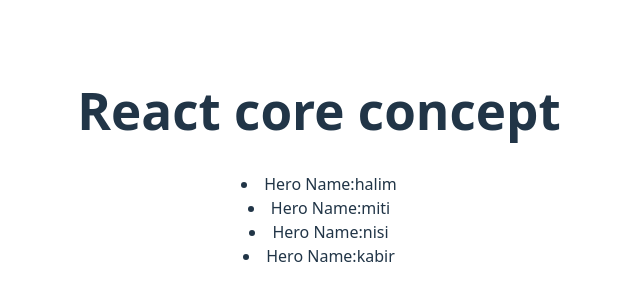
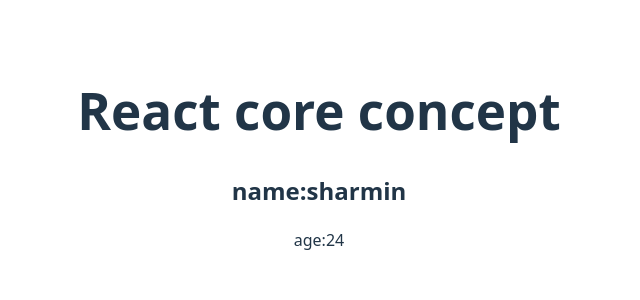
Before and after one commit to sharmin133/React-revision, a React (Vite) app: page / in a window 1280 px wide. Shown: the part 242-542 px from the top of the page, without its empty margins (321-961 px from the left). Built offline with nearby package versions, Linux system fonts and the light colour scheme.

Commit message:
added object data maps

```diff
--- a/src/App.jsx
+++ b/src/App.jsx
@@ -2,18 +2,27 @@
 import './App.css'
 import ToDo from './ToDo'
 import Person from './Person'
+import Singer from './Singer';
 
 function App() {
 
-const persons=['halim','miti','nisi','kabir']
+// const persons=['halim','miti','nisi','kabir'];
+const singers=[
+  {name:'sharmin', age:24, subject:'science'}
+]
   return (
     <>
 
       <h1>React core concept</h1>
 
+      {/* {
+        persons.map(person=><Person person={person} ></Person>)
+      } */}
       {
-        persons.map(person=><Person person={person} ></Person>)
+        singers.map(singer =><Singer key={singer.id} singer={singer}></Singer>)
       }
+
+
       {/* <ToDo task='learn react' isDone={true}  ></ToDo>
          <ToDo task='learn javascript' isDone={false}  ></ToDo>
             <ToDo task='learn python' isDone={true}  ></ToDo> */}
@@ -23,6 +32,8 @@
       <Cricket name='tamim' runs='5000' event='stadium'  ></Cricket>
     <Cricket name='musi' runs='4560' event='stadium'  ></Cricket>
     <Cricket name='sakib' runs='4500' event='stadium'  ></Cricket> */}
+
+
     </>
   )
 }
--- /dev/null
+++ b/src/Singer.jsx
@@ -0,0 +1,13 @@
+import React from 'react';
+
+const Singer = ({singer}) => {
+
+    return (
+        <div>
+            <h2>name:{singer.name}</h2>
+            <p>age:{singer.age}</p>
+        </div>
+    );
+};
+
+export default Singer;
```
